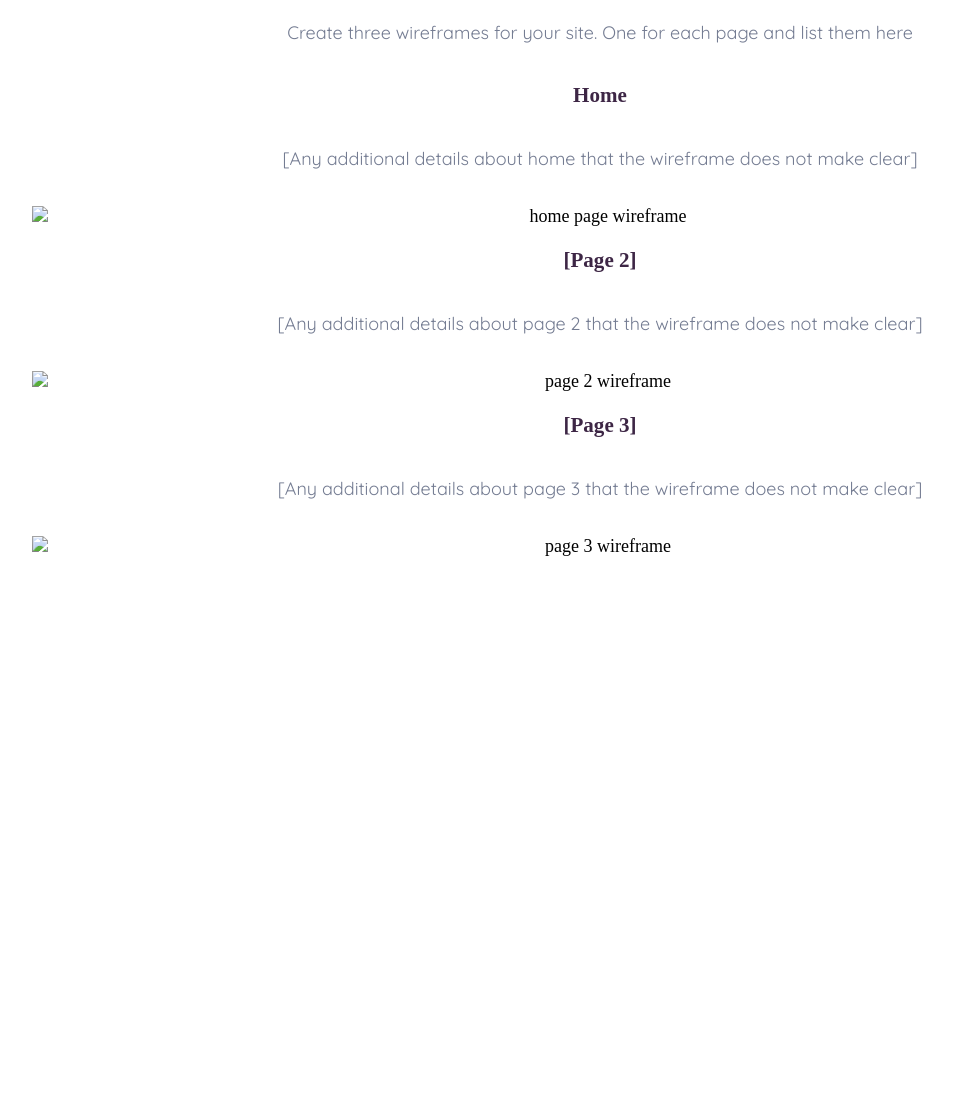
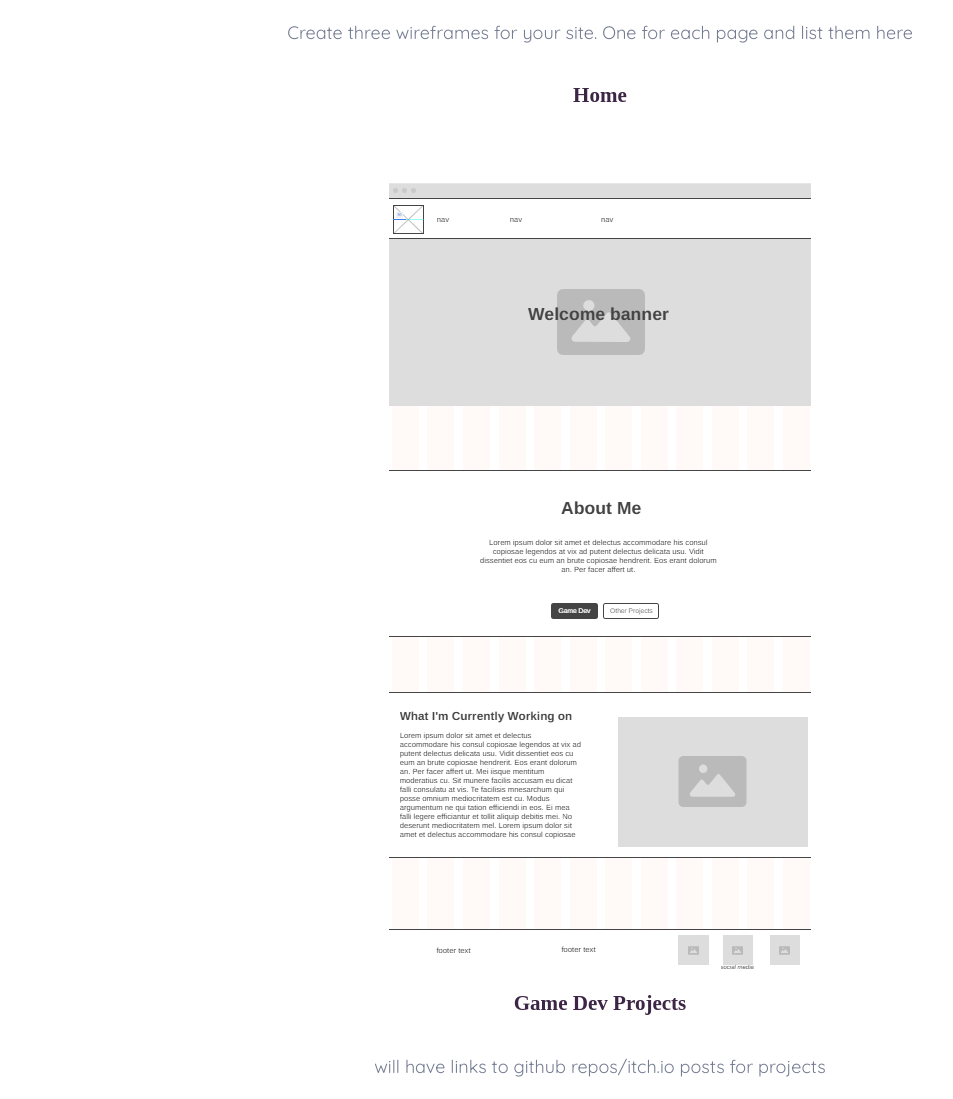
Before and after one commit to AlexUrbanawiz/wdd130, a plain HTML site: page project-site/site-plan.html in a window 1280 px wide. Shown: the part 6317-7416 px from the top of the page, without its empty margins (40-993 px from the left). Before the commit the page ends 6946 px from the top, so only its background shows below. Drawn offline with Linux system fonts and the light colour scheme; a web font is replaced by a local one.

Commit message:
Finished Project Site Plan

```diff
--- a/project-site/site-plan.html
+++ b/project-site/site-plan.html
@@ -173,21 +173,20 @@
 
       <h3>Home</h3>
       <p>
-        [Any additional details about home that the wireframe does not make clear]
       </p>
-      <img src="#" alt="home page wireframe">
+      <img src="images/wireframe-homepage.png" alt="home page wireframe">
 
-      <h3>[Page 2]</h3>
+      <h3>Game Dev Projects</h3>
       <p>
-        [Any additional details about page 2 that the wireframe does not make clear]
+        will have links to github repos/itch.io posts for projects
       </p>
-      <img src="#" alt="page 2 wireframe">
+      <img src="images/wireframe-page2.png" alt="page 2 wireframe">
 
-      <h3>[Page 3]</h3>
+      <h3>Other Projects</h3>
       <p>
-        [Any additional details about page 3 that the wireframe does not make clear]
+        will have links to github repos for projects.
       </p>
-      <img src="#" alt="page 3 wireframe">
+      <img src="images/wireframe-page3.png" alt="page 3 wireframe">
     </main>
   </body>
 
```
Also changed, not shown: project-site/images/wireframe-homepage.png (added), project-site/images/wireframe-page2.png (renamed from project-site/images/Screenshot 2025-03-06 103618.png), project-site/images/wireframe-page3.png (added).
